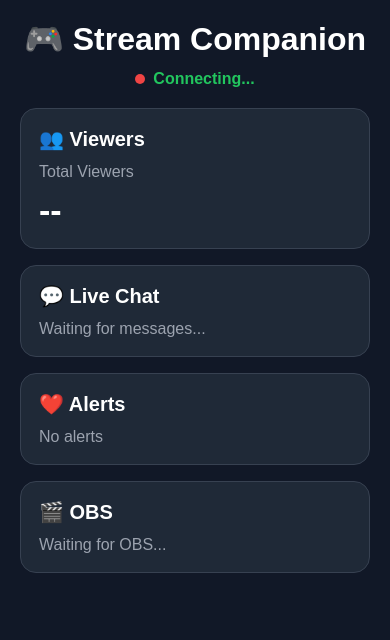
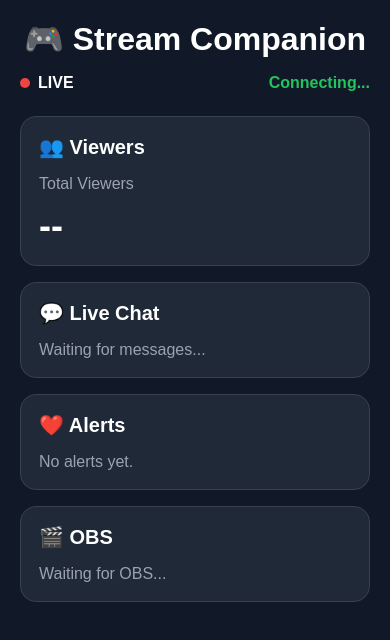
Before and after one commit to ShubhamRoyyy/StreamCompanion, a website: page client/index.html in a window 390 px wide. Drawn offline with nearby package versions, Linux system fonts and the light colour scheme; no server answers.

Commit message:
Create mobile dashboard shell

```diff
--- a/client/css/style.css
+++ b/client/css/style.css
@@ -1,107 +1,81 @@
-*{
-    margin:0;
-    padding:0;
-    box-sizing:border-box;
+* {
+    margin: 0;
+    padding: 0;
+    box-sizing: border-box;
 }
 
-body{
-
-    background:#111827;
-
-    color:white;
-
-    font-family:Arial, Helvetica, sans-serif;
-
-    display:flex;
-
-    justify-content:center;
-
-    padding:20px;
-
+body {
+    background: #111827;
+    color: white;
+    font-family: Arial, Helvetica, sans-serif;
+    display: flex;
+    justify-content: center;
+    padding: 20px;
 }
 
-.app{
-
-    width:100%;
-
-    max-width:430px;
-
+.app {
+    width: 100%;
+    max-width: 430px;
 }
 
-.header{
-
-    text-align:center;
-
-    margin-bottom:20px;
-
+.header {
+    margin-bottom: 24px;
 }
 
-.header h1{
-
-    font-size:32px;
-
-    margin-bottom:12px;
-
+.header h1 {
+    text-align: center;
+    font-size: 32px;
+    margin-bottom: 16px;
 }
 
-.connection{
-
-    display:inline-flex;
-
-    align-items:center;
-
-    gap:8px;
-
-    color:#22c55e;
-
-    font-weight:bold;
-
+.status-container {
+    display: flex;
+    justify-content: space-between;
+    align-items: center;
 }
 
-.live-dot{
-
-    width:10px;
-
-    height:10px;
-
-    background:#ef4444;
-
-    border-radius:50%;
-
+.live-status {
+    display: flex;
+    align-items: center;
+    gap: 8px;
+    font-weight: bold;
 }
 
-.card{
-
-    background:#1F2937;
-
-    border:1px solid #374151;
-
-    border-radius:16px;
-
-    padding:18px;
-
-    margin-bottom:16px;
-
+.live-dot {
+    width: 10px;
+    height: 10px;
+    background: #ef4444;
+    border-radius: 50%;
 }
 
-.card h2{
-
-    margin-bottom:12px;
-
-    font-size:20px;
-
+.connection-status {
+    color: #22c55e;
+    font-weight: bold;
 }
 
-.card p{
-
-    color:#9CA3AF;
-
+.card {
+    background: #1f2937;
+    border: 1px solid #374151;
+    border-radius: 16px;
+    padding: 18px;
+    margin-bottom: 16px;
 }
 
-.card h3{
+.card-header {
+    margin-bottom: 16px;
+}
 
-    margin-top:10px;
+.card-header h2 {
+    font-size: 20px;
+}
 
-    font-size:34px;
+.card-body p {
+    color: #9ca3af;
+}
 
+.big-number {
+    display: block;
+    font-size: 36px;
+    margin-top: 12px;
+    font-weight: bold;
 }
--- a/client/index.html
+++ b/client/index.html
@@ -2,84 +2,103 @@
 <html lang="en">
 
 <head>
-
     <meta charset="UTF-8">
-
-    <meta name="viewport"
-          content="width=device-width, initial-scale=1.0">
+    <meta name="viewport" content="width=device-width, initial-scale=1.0">
 
     <title>Stream Companion</title>
 
     <link rel="stylesheet" href="/css/style.css">
-
 </head>
 
 <body>
 
-<div class="app">
+    <main class="app">
 
         <!-- Header -->
-
         <header class="header">
 
             <h1>🎮 Stream Companion</h1>
 
-        <div class="connection">
+            <div class="status-container">
 
+                <div class="live-status">
                     <span class="live-dot"></span>
+                    LIVE
+                </div>
 
-            <span id="status">Connecting...</span>
+                <div id="status" class="connection-status">
+                    Connecting...
+                </div>
 
             </div>
 
         </header>
 
         <!-- Viewer Card -->
-
         <section class="card">
 
+            <div class="card-header">
                 <h2>👥 Viewers</h2>
+            </div>
+
+            <div class="card-body">
 
                 <p>Total Viewers</p>
 
-        <h3>--</h3>
+                <span class="big-number">--</span>
+
+            </div>
 
         </section>
 
         <!-- Chat Card -->
-
         <section class="card">
 
+            <div class="card-header">
                 <h2>💬 Live Chat</h2>
+            </div>
+
+            <div class="card-body">
 
                 <p>Waiting for messages...</p>
+
+            </div>
 
         </section>
 
         <!-- Alerts -->
-
         <section class="card">
 
+            <div class="card-header">
                 <h2>❤️ Alerts</h2>
+            </div>
 
-        <p>No alerts</p>
+            <div class="card-body">
+
+                <p>No alerts yet.</p>
+
+            </div>
 
         </section>
 
         <!-- OBS -->
-
         <section class="card">
 
+            <div class="card-header">
                 <h2>🎬 OBS</h2>
+            </div>
+
+            <div class="card-body">
 
                 <p>Waiting for OBS...</p>
 
+            </div>
+
         </section>
 
-</div>
+    </main>
 
     <script src="/socket.io/socket.io.js"></script>
-
     <script src="/js/app.js"></script>
 
 </body>
--- a/client/js/app.js
+++ b/client/js/app.js
@@ -3,13 +3,13 @@ const socket = io();
 const status = document.getElementById("status");
 
 socket.on("connect", () => {
+    status.textContent = "🟢 Connected";
+});
 
-    status.textContent = "Connected";
-
+socket.on("disconnect", () => {
+    status.textContent = "🔴 Disconnected";
 });
 
 socket.on("welcome", (data) => {
-
     console.log(data);
-
 });
```
Lines whose indentation alone changed are shown as unchanged.
